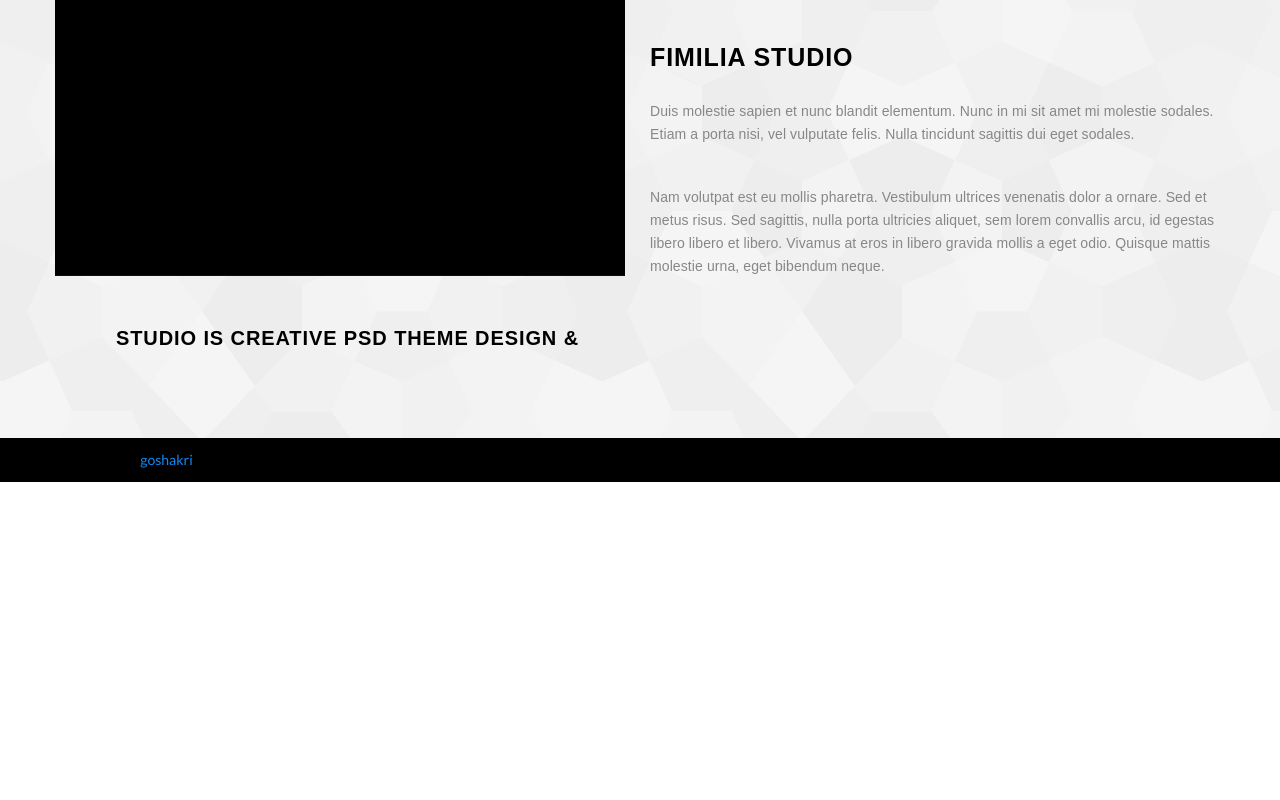
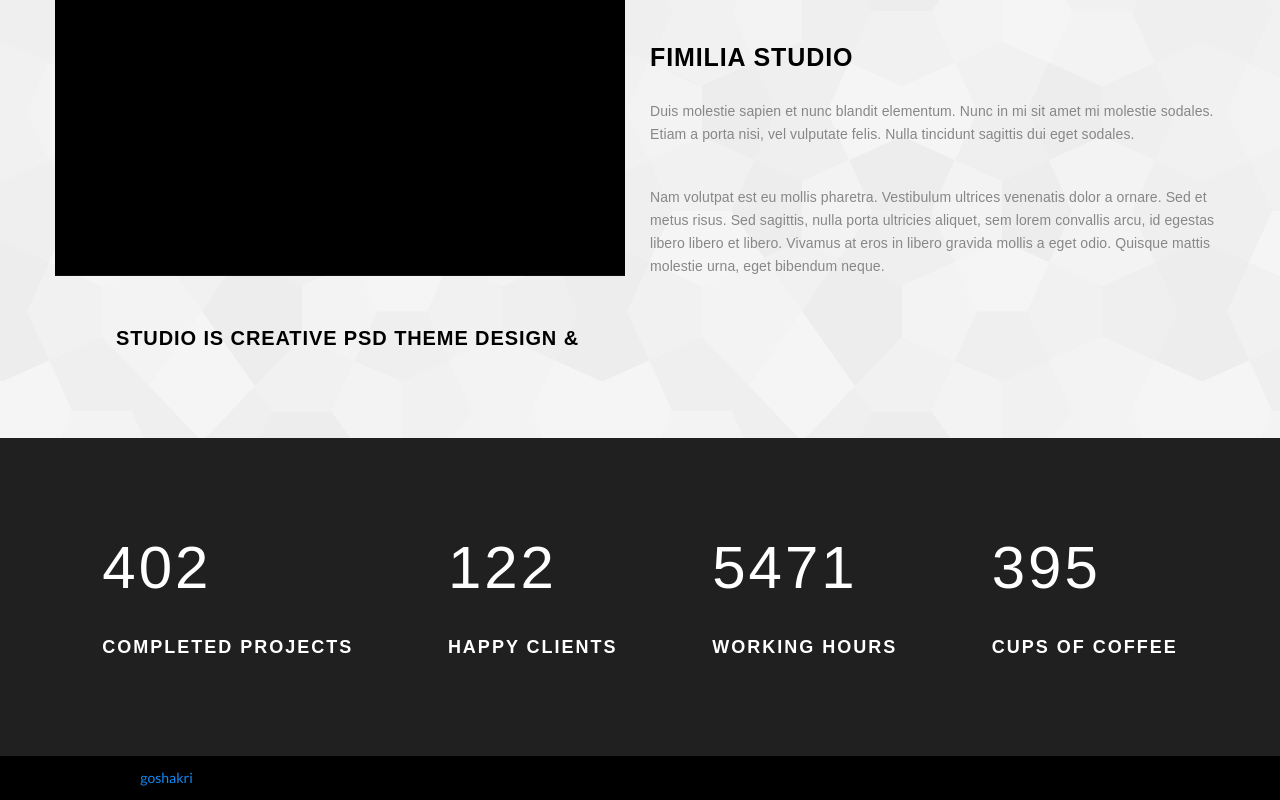
Before and after one commit to goshakri/google-Home-page1, a React (Create React App) app: page / in a window 1280 px wide. Shown: the part 1724-2524 px from the top of the page. Before the commit the page ends 2206 px from the top, so only its background shows below. Built offline with nearby package versions, Linux system fonts and the light colour scheme.

Commit message:
Update a new stats section

```diff
--- a/src/App.js
+++ b/src/App.js
@@ -118,11 +118,13 @@ function App() {
                       <h2 className="AboutSection-blocknews AboutSection-blocknews--text">GRAPHIC DESIGN</h2>
                       <p className="AboutSection-textp">Lorem ipsum dolor sit amet, consectetur adipiscing elit. Sed suscipit, nisl nec interdum ultrices, enim dolor commodo nulla, fringilla egestas.</p>
                     </div>
+
                     <div className="AboutSection-blocknews">
                       <img src={icontoo} alt="" />
                       <h2 className="AboutSection-blocknews AboutSection-blocknews--text">DEVELOPMENT</h2>
                       <p className="AboutSection-textp">Lorem ipsum dolor sit amet, consectetur adipiscing elit. Sed suscipit, nisl nec interdum ultrices, enim dolor commodo nulla, fringilla egestas.</p>
                     </div>
+
                     <div className="AboutSection-blocknews">
                       <img src={iconthree} alt="" />
                       <h2 className="AboutSection-blocknews AboutSection-blocknews--text">MARKETING</h2>
@@ -165,6 +167,54 @@ function App() {
             </div>
           </div>
         </div>
+
+        <div className="Section Section--bgstats">
+          <div className="Section-content">
+            <div className="AboutSection">
+              <div className="AboutSection-itemstats u-pt-100">
+                <div className="AboutSection-blockstats">
+                  <p className="Text-number u-pb-40">
+                    402
+                  </p>
+
+                  <h3 className="Text-statsh3 u-pb-100">
+                    Completed Projects
+                  </h3>
+                </div>
+
+                <div className="AboutSection-blockstats">
+                  <p className="Text-number u-pb-40">
+                    122
+                  </p>
+
+                  <h3 className="Text-statsh3 u-pb-100">
+                    Happy Clients
+                  </h3>
+                </div>
+
+                <div className="AboutSection-blockstats">
+                  <p className="Text-number u-pb-40">
+                    5471
+                  </p>
+
+                  <h3 className="Text-statsh3 u-pb-100">
+                    Working Hours
+                  </h3>
+                </div>
+
+                <div className="AboutSection-blockstats">
+                  <p className="Text-number u-pb-40">
+                    395
+                  </p>
+
+                  <h3 className="Text-statsh3 u-pb-100">
+                    Cups Of Coffee
+                  </h3>
+                </div>
+              </div>
+            </div>
+          </div>
+        </div>
       </main>
 
       <Footer />
--- a/src/stylesheets/_utilities.scss
+++ b/src/stylesheets/_utilities.scss
@@ -46,6 +46,10 @@
 
     &-130 {
       padding-bottom: 130px;
+    }
+
+    &-100 {
+      padding-bottom: 100px;
     }
   }
 
--- a/src/stylesheets/modules/_AboutSection.scss
+++ b/src/stylesheets/modules/_AboutSection.scss
@@ -1,11 +1,15 @@
 .AboutSection {
-
   &-content {
     padding-top: 120px;
     text-align: center;
   }
 
-  &-txt {
+  &-itemstats {
+    display: flex;
+    justify-content: space-around;
+  }
+
+  &-blockstats {
 
   }
 
--- a/src/stylesheets/modules/_Section.scss
+++ b/src/stylesheets/modules/_Section.scss
@@ -12,8 +12,13 @@
     max-height: 490px;
   }
 
+  &--bgstats {
+    background-image: url(../../images/statsbg.png);
+  }
+
   &-content {
     max-width: 1170px;
     margin: 0 auto;
   }
+
 }
--- a/src/stylesheets/modules/_Text.scss
+++ b/src/stylesheets/modules/_Text.scss
@@ -32,5 +32,18 @@
     letter-spacing: 0.1px;
   }
 
+  &-number {
+    font-size: 60px;
+    font-weight: 400;
+    color: #fff;
+    letter-spacing: 3px;
+  }
 
+  &-statsh3 {
+    font-size: 18px;
+    font-weight: 700;
+    color: #fff;
+    letter-spacing: 2px;
+    text-transform: uppercase;
+  }
 }
```
Also changed, not shown: src/images/statsbg.png (added).
